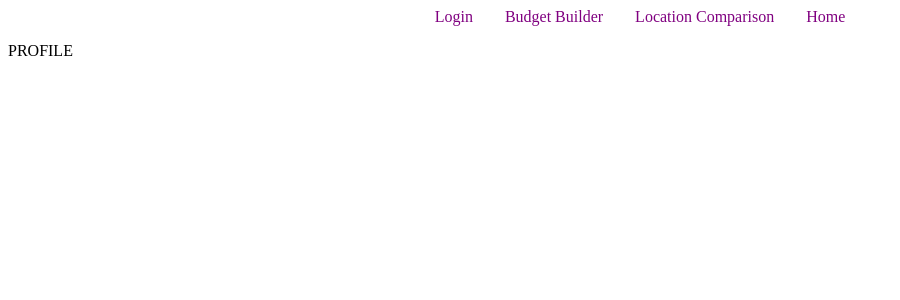
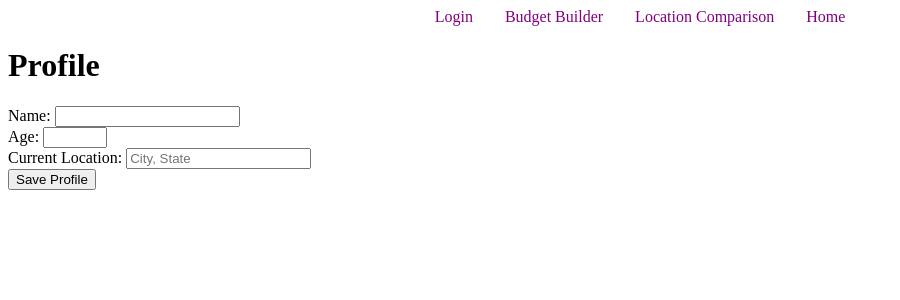
Before and after one commit to FluffinPuffin/shellHacks2025, a PHP site: page /profile.php in a window 1280 px wide. Shown: the top 300 px of the page, without its empty margins (0-900 px from the left). Run offline with PHP 8.4, Linux system fonts and the light colour scheme.

Commit message:
Implement profile form submission and display
Added form handling for profile updates and success message display.

```diff
--- a/shellHacks2025/frontEnd/profile.php
+++ b/shellHacks2025/frontEnd/profile.php
@@ -1,9 +1,29 @@
-<?php session_start();
-// Name
-// age
-// default location
-// dark mode
-// personal information from database
+<?php
+session_start();
+
+// Handle form submission
+if ($_POST) {
+    // Process the profile form data here
+    $name = $_POST['name'] ?? '';
+    $age = $_POST['age'] ?? '';
+    $location = $_POST['location'] ?? '';
+    $household_size = $_POST['household_size'] ?? '';
+    $bedrooms = $_POST['bedrooms'] ?? '';
+    $bathrooms = $_POST['bathrooms'] ?? '';
+
+    // You can add database saving logic here
+    $success_message = "Profile updated successfully!";
+}
+
+// Load existing profile data (you can load from database here)
+$profile_data = [
+    'name' => $_POST['name'] ?? '',
+    'age' => $_POST['age'] ?? '',
+    'location' => $_POST['location'] ?? '',
+    'household_size' => $_POST['household_size'] ?? '',
+    'bedrooms' => $_POST['bedrooms'] ?? '',
+    'bathrooms' => $_POST['bathrooms'] ?? ''
+];
 ?>
 
 <!DOCTYPE html>
@@ -11,13 +31,43 @@
 
 <head>
     <meta content="text/html;charset=utf-8" http-equiv="Content-Type">
-    <title> </title>
+    <title>Profile - Budget App</title>
     <link rel="stylesheet" href="./css/style.css">
 </head>
 
 <body>
     <?php include 'navigation.php'?>
-    <p>PROFILE<p>
+
+    <div class="profile-container">
+        <h1>Profile</h1>
+
+        <?php if (isset($success_message)): ?>
+            <div class="success-message">
+                <?php echo htmlspecialchars($success_message); ?>
+            </div>
+        <?php endif; ?>
+
+        <form method="POST" action="" class="profile-form">
+            <div class="form-group">
+                <label for="name">Name:</label>
+                <input type="text" id="name" name="name" value="<?php echo htmlspecialchars($profile_data['name']); ?>" required>
+            </div>
+
+            <div class="form-group">
+                <label for="age">Age:</label>
+                <input type="number" id="age" name="age" value="<?php echo htmlspecialchars($profile_data['age']); ?>" min="1" max="120" required>
+            </div>
+
+            <div class="form-group">
+                <label for="location">Current Location:</label>
+                <input type="text" id="location" name="location" value="<?php echo htmlspecialchars($profile_data['location']); ?>" placeholder="City, State" required>
+            </div>
+
+            <div class="form-group">
+                <button type="submit" class="btn btn-primary">Save Profile</button>
+            </div>
+        </form>
+    </div>
 
 </body>
 </html>
```
